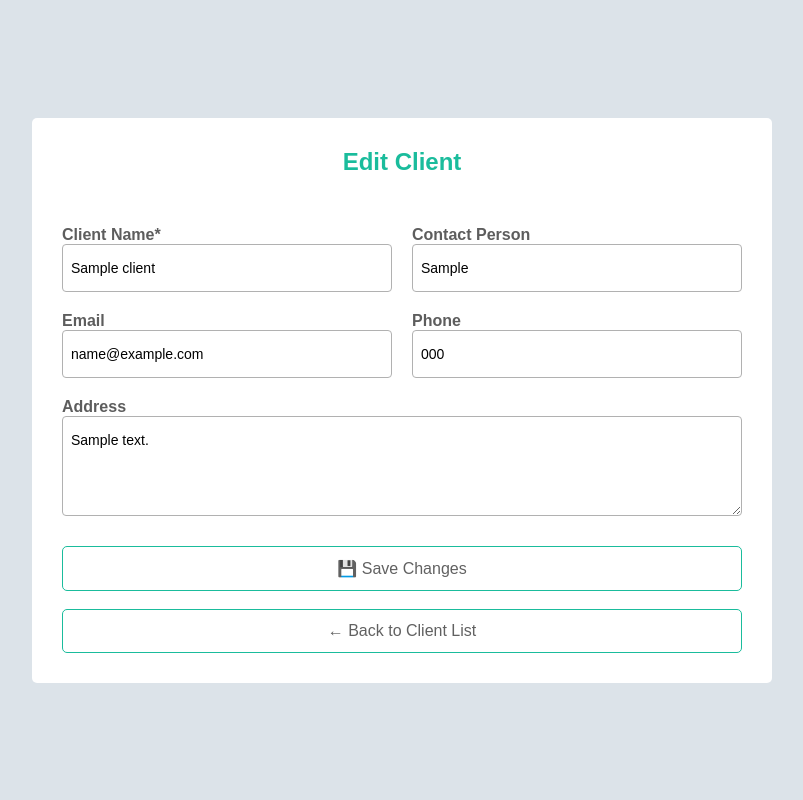
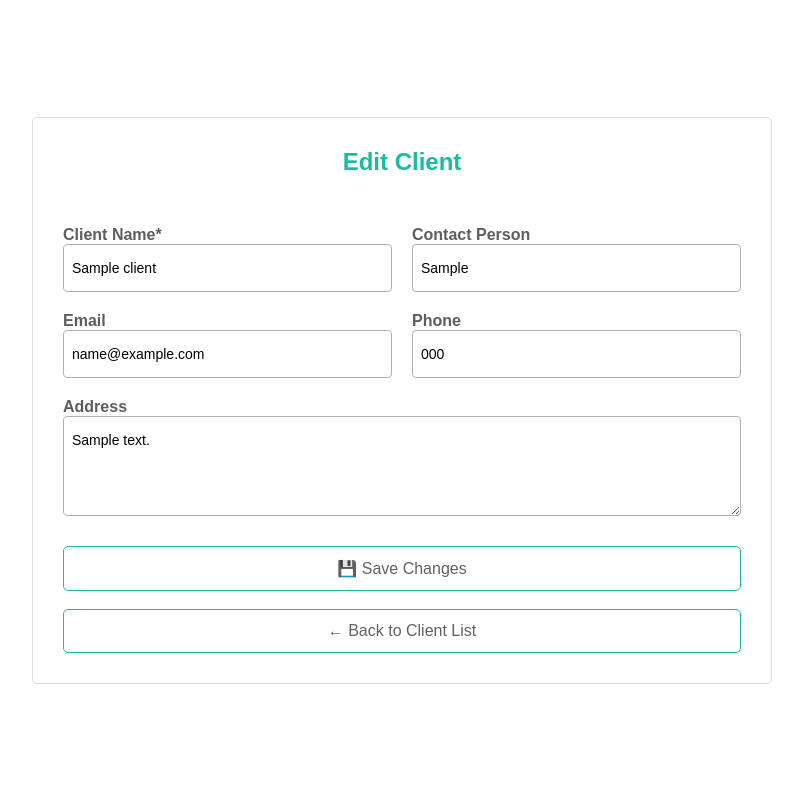
Before and after one commit to Ishtabalern/csk, a PHP site: page /admin/clients/edit.php?id=1 in a window 1280 px wide. Shown: the whole page, without its empty margins (238-1041 px from the left). Run offline with PHP 8.4, Linux system fonts and the light colour scheme; the visitor is signed in with stand-in values (Sample User, id 1); tables that the repository leaves empty or names only in its code hold one stand-in row (values such as "Sample post").

Commit message:
6/9/25
change color

```diff
--- a/admin/clients/edit.php
+++ b/admin/clients/edit.php
@@ -76,7 +76,6 @@ if ($_SERVER['REQUEST_METHOD'] === 'POST') {
         }
 
         body {
-        background-color: #dce3e9;
         min-height: 100vh;
         display: flex;
         justify-content: center;
@@ -92,6 +91,7 @@ if ($_SERVER['REQUEST_METHOD'] === 'POST') {
         min-height: 100px;
         text-align: center; /* center text inside container */
         background-color: #fff;
+        border: 1px solid #ddd;
         }
 
         .container h2 {
```
